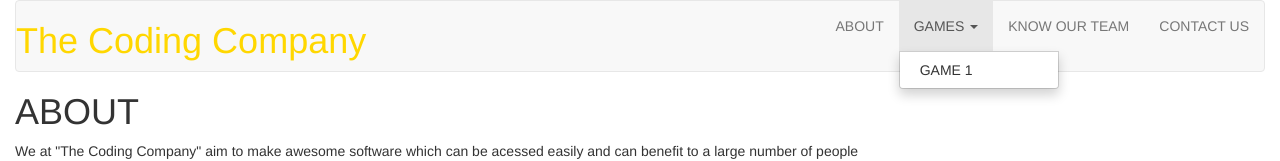
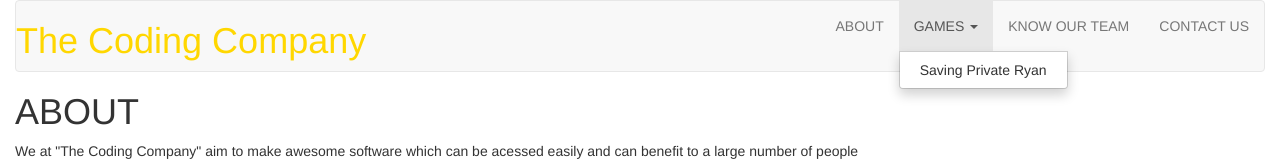
Before and after one commit to Rahul-108/TCC, a plain HTML site: page index.html in a window 1280 px wide. Both pictures are taken after a click on the link "GAMES". Shown: the top 161 px of the page. Drawn offline with nearby package versions, Linux system fonts and the light colour scheme.

Commit message:
Change Game 1 to Saving Private Ryan

```diff
--- a/index.html
+++ b/index.html
@@ -24,7 +24,7 @@
                 <li class="dropdown"><a class="dropdown-toggle" data-toggle="dropdown">GAMES
                     <span class="caret"></span></a>
                 <ul class="dropdown-menu">
-                    <li><a href="https://pixelcaliber.github.io/Saving-Private-Ryan/" target="_blank">GAME 1</a></li>
+                    <li><a href="https://pixelcaliber.github.io/Saving-Private-Ryan/" target="_blank">Saving Private Ryan</a></li>
                 </ul>
                 </li>
                 <li><a href="#know">KNOW OUR TEAM</a></li>
```
